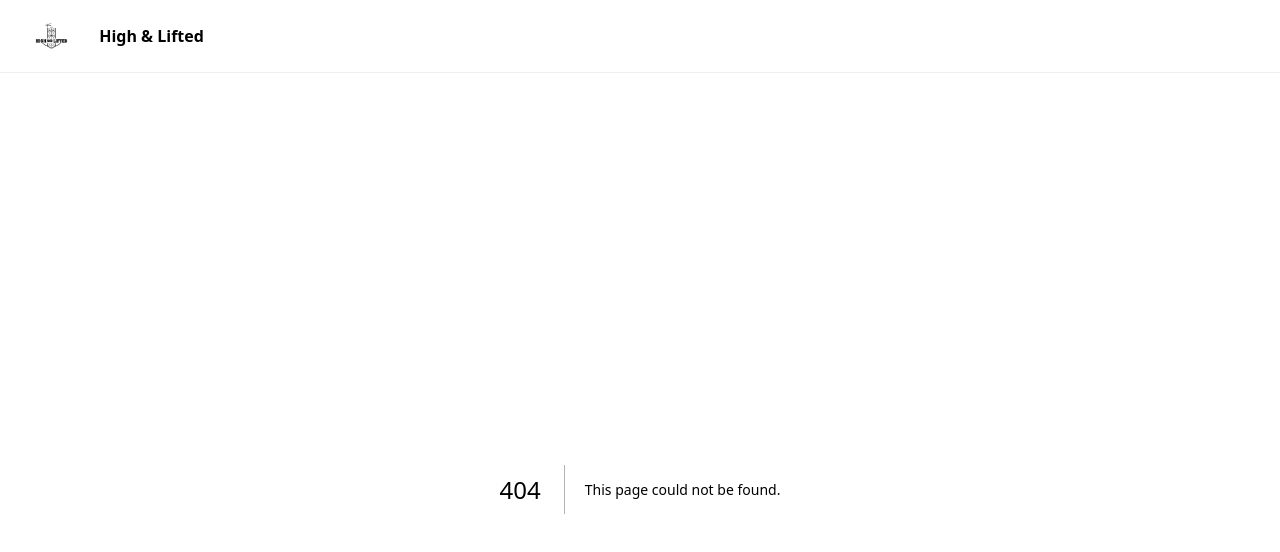
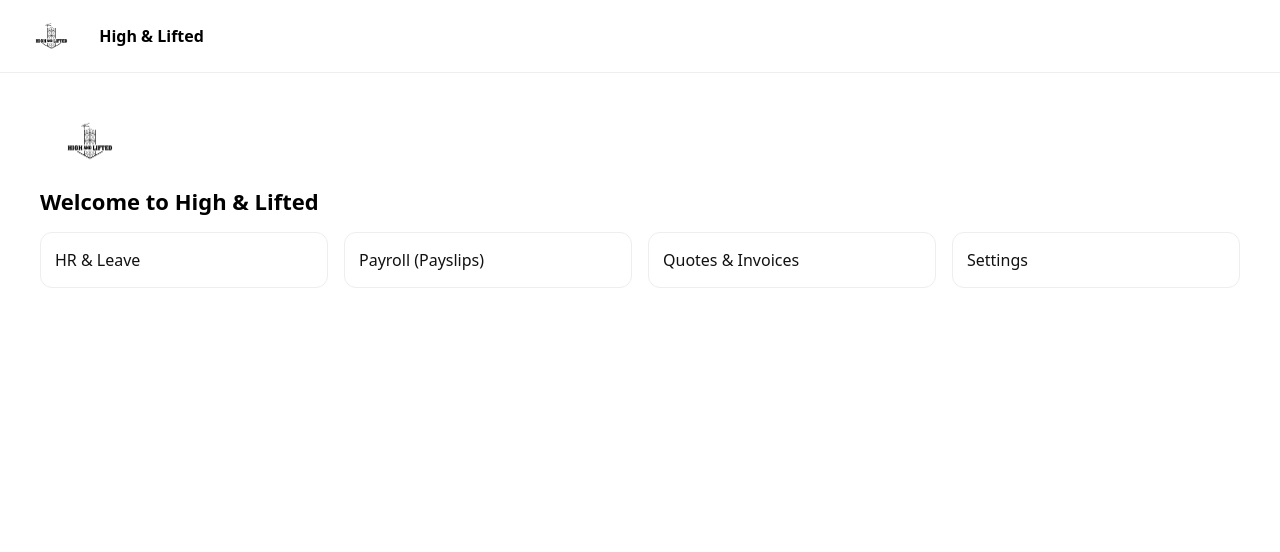
Before and after one commit to patrickd-highandlifted777/high-and-lifted, a Next.js app: page /dashboard in a window 1280 px wide. Before the commit this address had no page. Shown: the top 552 px of the page. Built offline with nearby package versions, Linux system fonts and the light colour scheme.

Commit message:
Create page.tsx

```diff
--- /dev/null
+++ b/app/dashboard/page.tsx
@@ -0,0 +1,19 @@
+export default function Dashboard() {
+  return (
+    <main style={{padding: 24, fontFamily: "ui-sans-serif, system-ui"}}>
+      <img src="/brand/high-and-lifted-logo.jpg" alt="High & Lifted" style={{height:56}} />
+      <h1 style={{fontSize: 22, marginTop: 12}}>Welcome to High & Lifted</h1>
+
+      <div style={{display:"grid", gridTemplateColumns:"repeat(auto-fit, minmax(220px, 1fr))", gap:16, marginTop:16}}>
+        <a href="#" style={card}>HR & Leave</a>
+        <a href="#" style={card}>Payroll (Payslips)</a>
+        <a href="#" style={card}>Quotes & Invoices</a>
+        <a href="#" style={card}>Settings</a>
+      </div>
+    </main>
+  );
+}
+
+const card: React.CSSProperties = {
+  padding:"16px 14px", border:"1px solid #eee", borderRadius:12, textDecoration:"none", color:"#111", background:"#fff"
+};
```
